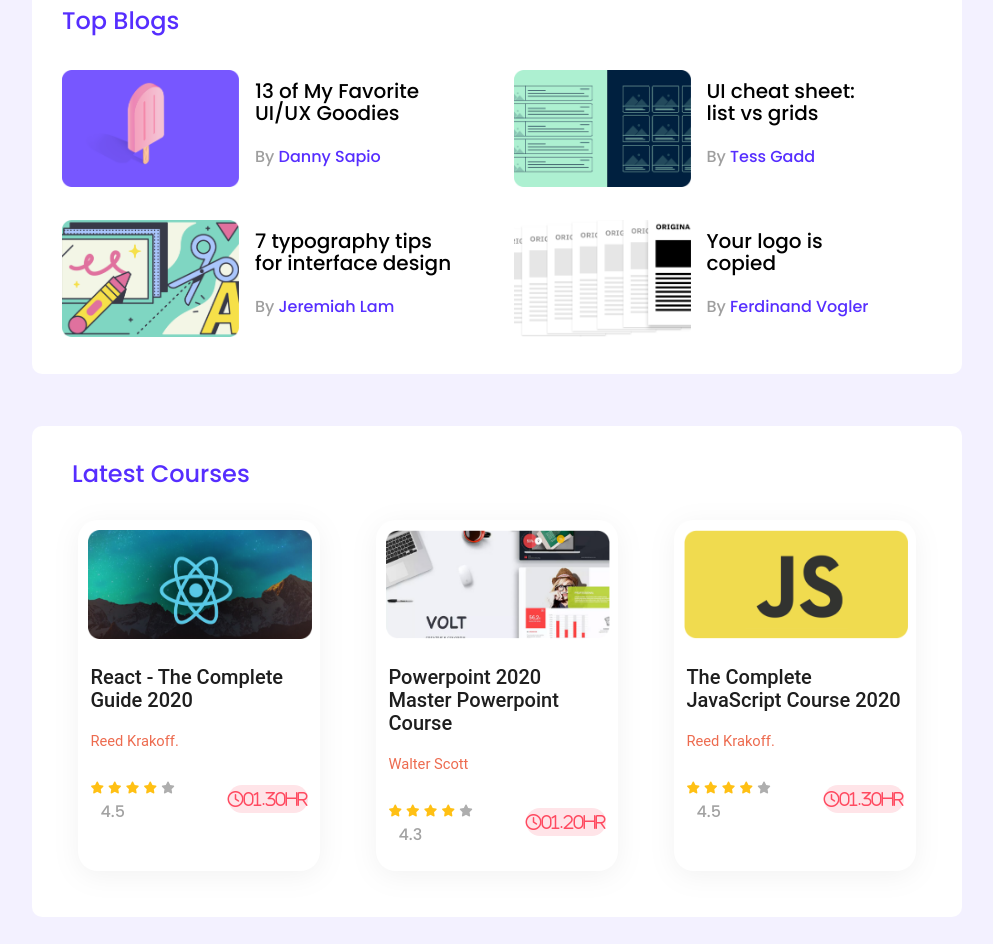
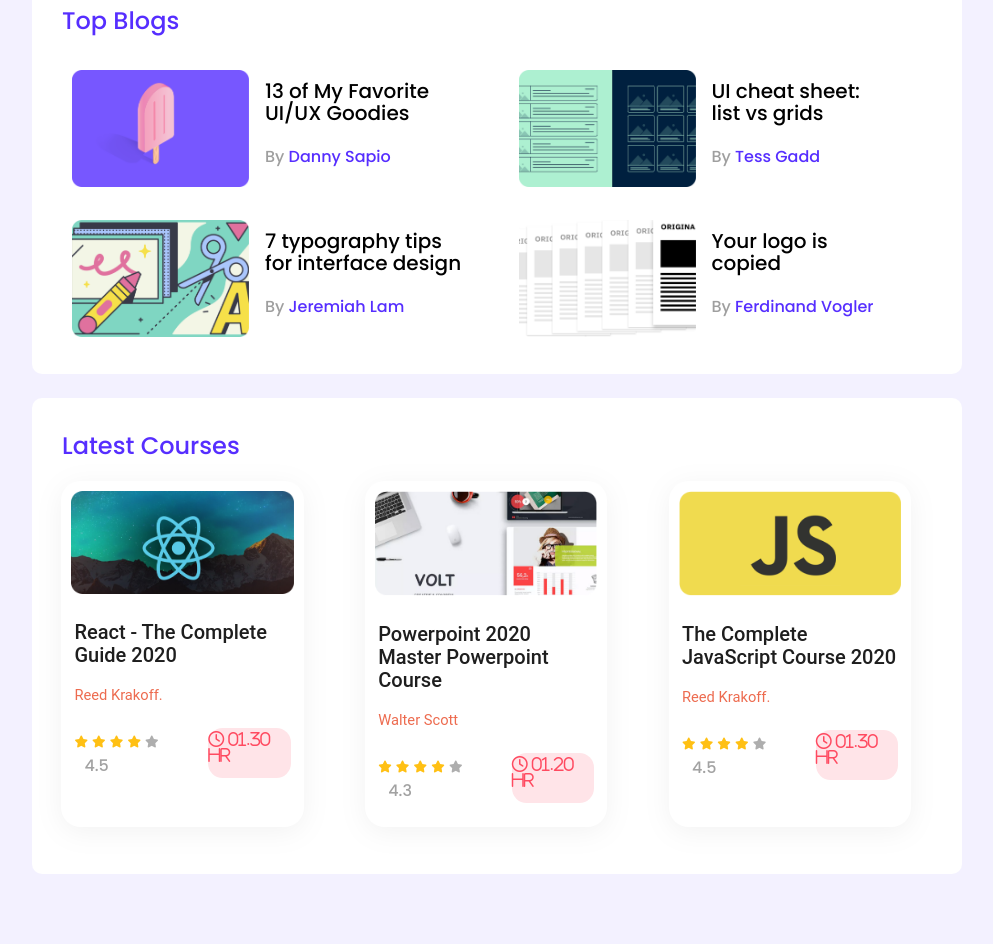
Before and after one commit to kaziragib18/leader-board-Responsive-website, a plain HTML site: page index.html in a window 1280 px wide. Shown: the part 353-1297 px from the top of the page, without its empty margins (143-1136 px from the left). After the commit the page ends 1265 px from the top, so only its background shows below. Drawn offline with Linux system fonts and the light colour scheme.

Commit message:
rechecked media and css fix

```diff
--- a/index.html
+++ b/index.html
@@ -112,7 +112,7 @@
                 </div>
             </section>
             <!-- latest Courses -->
-            <section class="container">
+            <section class="container-course">
                 <h2 class="section-title_course">Latest Courses</h2>
                 <div class="courses">
                     <div class="course-card">
@@ -134,7 +134,7 @@
                                     </div>
 
                                     <div class="course-duration">
-                                        <i class="far fa-clock">01.30hr</i>
+                                        <i class="far fa-clock"> 01.30 hr</i>
                                     </div>
                                 </div>
 
@@ -161,7 +161,7 @@
                                     </div>
 
                                     <div class="course-duration">
-                                        <i class="far fa-clock">01.20hr</i>
+                                        <i class="far fa-clock"> 01.20 hr</i>
                                     </div>
                                 </div>
                             </div>
@@ -187,7 +187,7 @@
                                     </div>
 
                                     <div class="course-duration">
-                                        <i class="far fa-clock">01.30hr</i>
+                                        <i class="far fa-clock"> 01.30 hr</i>
                                     </div>
                                 </div>
 
--- a/style.css
+++ b/style.css
@@ -30,7 +30,6 @@ main{
     padding-left: 15%;
     margin: 5px 0 0 1px;
   }
-
   .logo-title{
     font-family: Poppins;
     font-style: normal;
@@ -42,10 +41,8 @@ main{
 
   }
 
-
   #nav-bar{
       padding-right: 15%;
-
   }
   nav ul {
     display: flex;
@@ -73,7 +70,6 @@ main{
     margin-top: -5px;
     width: 36px;
     height: 36px;
-
 } */
 
 .container{
@@ -110,6 +106,7 @@ margin-bottom: 31px;
     display: grid;
     grid-template-columns: repeat(3, 1fr);
     grid-row-gap: 30px;
+    margin-left: 10px;
 }
 .player{
     display: flex;
@@ -130,6 +127,8 @@ margin-bottom: 31px;
     grid-template-columns: repeat(2, 1fr);
     grid-row-gap: 26px;
     grid-column-gap: 33px;
+    margin-left: 10px;
+
 
 }
 h3.blog-title{
@@ -168,11 +167,20 @@ color: #000000;
 
 }
 /* ------------Courses Style--------- */
+.container-course{
+    background-color: rgb(255, 255, 255);
+    width: 870px;
+    padding: 30px ;
+    border-radius: 10px;
+    margin-top: 5px;
+    margin-bottom: 30px;
+
+}
 .courses{
     display: grid;
     grid-template-columns: repeat(3, 1fr);
     grid-column-gap: 24px;
-
+    margin-left: -2%;
 }
 .section-title_course{
     font-weight: 500;
@@ -180,8 +188,8 @@ color: #000000;
     line-height: 36px;
     color: #562EFF;
     margin-top: 0px;
-    margin-bottom: 12px;
-    padding-left: 10px;
+    margin-bottom: 0px;
+
 
 }
 h3.course-title{
@@ -205,19 +213,19 @@ h3.course-title{
     padding-left: 10px ;
     padding-top: 10px;
     margin:6%;
+    width: 83%;
 }
 .course .course-banner img{
-    width: 224px;
-    height: 109px;
+    width: 100%;
+    height: 100%;
 
 }
 .course-detail{
-    padding: 0 2px 0 2px;
+    padding: 0 3px 0 3px;
 }
 .course-info{
     display: flex;
-    align-items: center;
-    justify-content: flex-start;
+    justify-content: space-between
 }
 .course-duration{
     font-family: Open Sans;
@@ -257,8 +265,10 @@ span{
 /* For Mobile devices */
 
 @media only screen and (max-width:688px) {
-    .container{
+    .container, .container-course{
         width: 100%;
+        justify-content: center;
+        align-items: center;
     }
     .players {
         grid-template-columns: repeat(2, 1fr);
@@ -274,7 +284,7 @@ span{
 }
 /* Tablet Devices */
 @media only screen and (min-width: 688px) and (max-width: 992px){
-    .container{
+    .container, .container-course{
         width: 100%;
     }
     .players{
```
